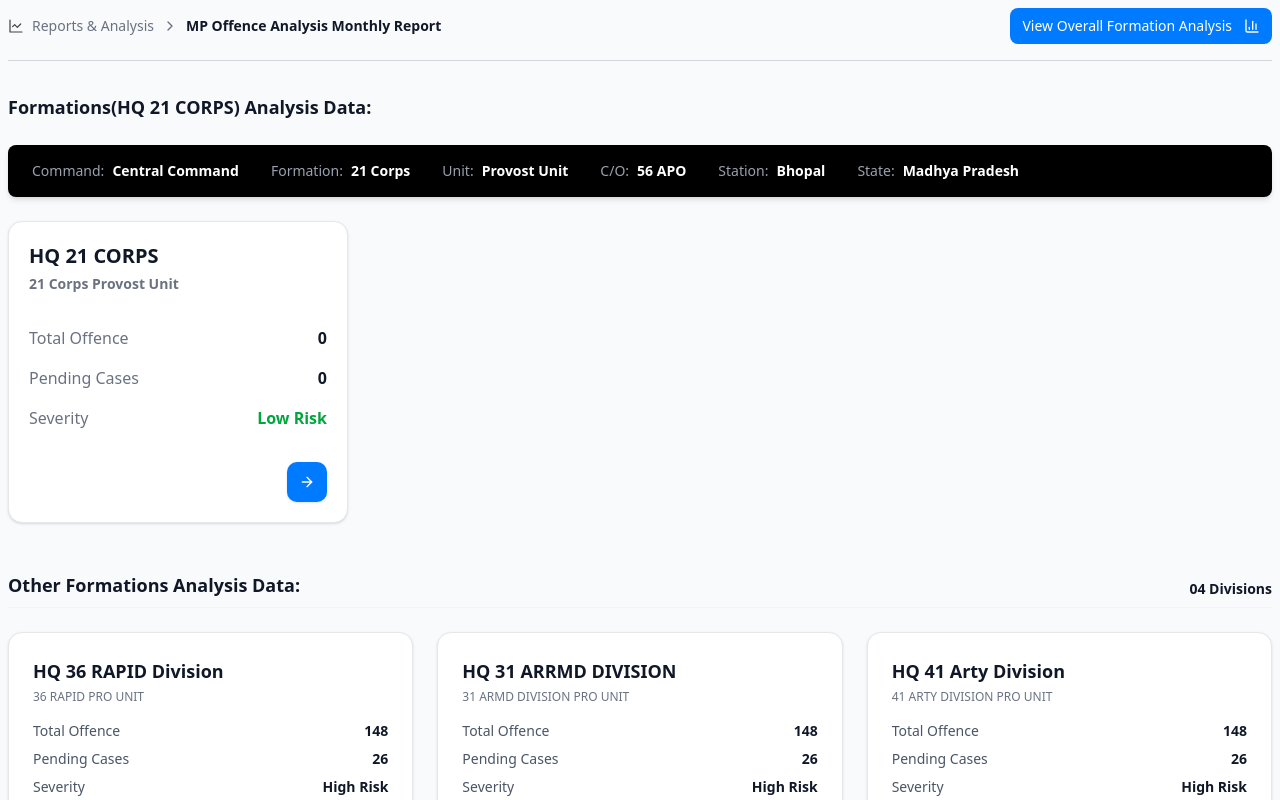
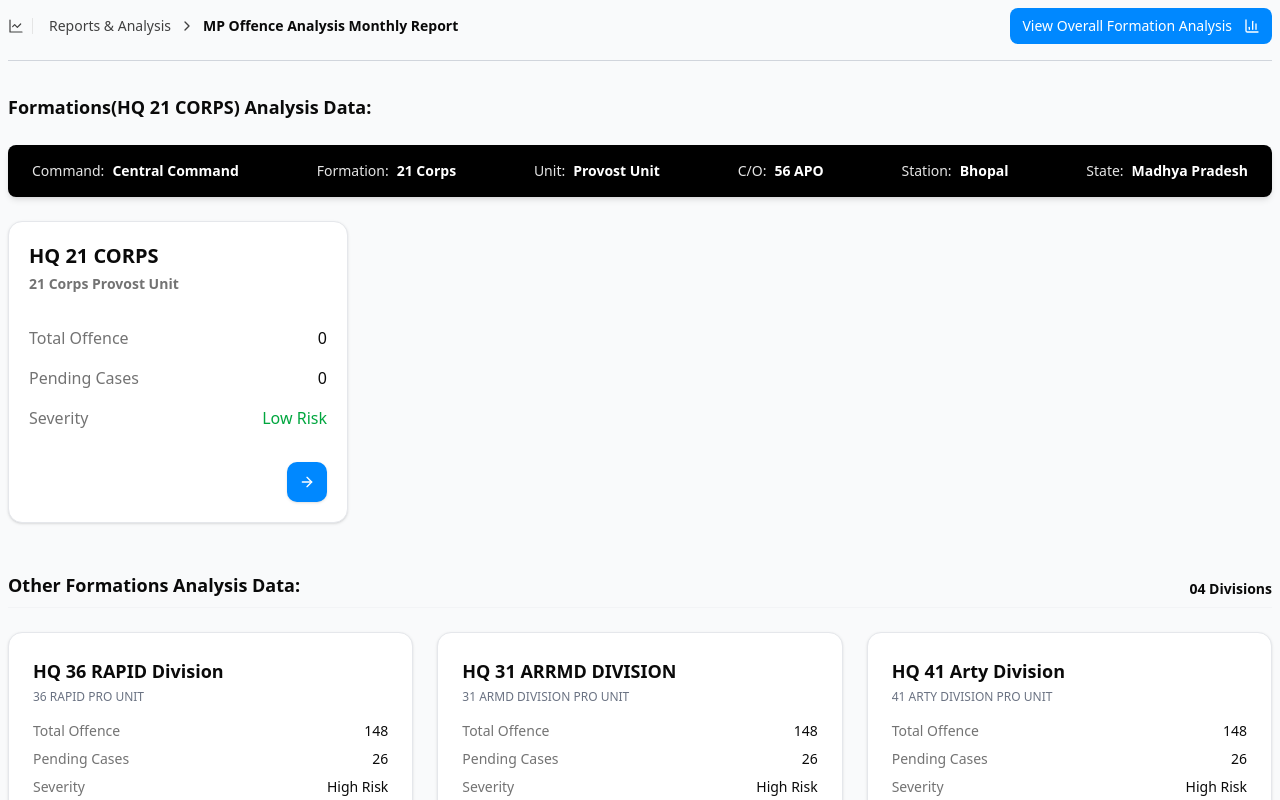
Before and after one commit to mr-Dev-Anshu/army-project, a Next.js app: page /mp-offence-analysis-monthly-report in a window 1280 px wide. Shown: the top 800 px of the page. Built offline with nearby package versions, Linux system fonts and the light colour scheme; no server answers; the database is empty.

Commit message:
some ui changes made

```diff
--- a/src/features/mpOffenceAnalysisMonthlyReport/index.tsx
+++ b/src/features/mpOffenceAnalysisMonthlyReport/index.tsx
@@ -87,19 +87,19 @@ export default function MpOffenceAnalysisMonthlyReport() {
         <div className="p-2 space-y-8 min-h-screen bg-transparent font-sans">
             {/* Header */}
             <div className="flex justify-between items-center pb-4 border-b border-gray-300">
-                <div className="flex items-center text-sm text-gray-500">
+                <div className="flex items-center text-sm text-[#404040]">
                     <svg width="16" height="16" viewBox="0 0 16 16" fill="none" xmlns="http://www.w3.org/2000/svg">
                         <path d="M2 2V14H14" stroke="#404040" strokeWidth="1.2" strokeLinecap="round" strokeLinejoin="round" />
                         <path d="M12.6641 6L9.33073 9.33333L6.66406 6.66667L4.66406 8.66667" stroke="#404040" strokeWidth="1.2" strokeLinecap="round" strokeLinejoin="round" />
                     </svg>
-
-                    <span className="hover:text-gray-700 cursor-pointer ml-2">Reports & Analysis</span>
+                    <div className="h-4 w-px bg-[#E5E5E5] mx-2"></div>
+                    <span className="hover:text-gray-700 cursor-pointer ml-2 ">Reports & Analysis</span>
                     <ChevronRight className="w-4 h-4 mx-2" />
-                    <span className="font-semibold text-gray-900">
+                    <span className="font-semibold text-[#0A0A0A]">
                         MP Offence Analysis Monthly Report
                     </span>
                 </div>
-                <Button className="bg-[#007AFF] hover:bg-blue-600 text-white gap-2 rounded-md px-4 font-medium">
+                <Button className="bg-[#0088FF] hover:bg-blue-600 text-white gap-2 rounded-md px-4 font-medium cursor-pointer">
                     View Overall Formation Analysis
                     <BarChart3 className="w-4 h-4 ml-1" />
                 </Button>
@@ -107,59 +107,59 @@ export default function MpOffenceAnalysisMonthlyReport() {
 
             {/* Main Formation Section */}
             <div className="space-y-6">
-                <h2 className="text-lg font-bold text-gray-900">
+                <h2 className="text-lg font-bold text-[#0A0A0A]">
                     Formations(HQ 21 CORPS) Analysis Data:
                 </h2>
 
                 {/* Command Info Bar */}
-                <div className="bg-black text-white py-4 px-6 rounded-md flex flex-wrap items-center gap-x-8 gap-y-2 text-sm shadow-md">
+                <div className="bg-black text-white py-4 px-6 rounded-md flex flex-wrap items-center justify-between gap-x-8 gap-y-2 text-sm shadow-md">
                     <div className="flex items-center gap-2">
-                        <span className="text-gray-400 font-light">Command:</span>
-                        <span className="font-semibold">Central Command</span>
+                        <span className="text-[#E5E5E5] font-medium">Command:</span>
+                        <span className="font-semibold text-[#FFFFFF]">Central Command</span>
                     </div>
                     <div className="flex items-center gap-2">
-                        <span className="text-gray-400 font-light">Formation:</span>
-                        <span className="font-semibold">21 Corps</span>
+                        <span className="text-[#E5E5E5] font-medium">Formation:</span>
+                        <span className="font-semibold text-[#FFFFFF]">21 Corps</span>
                     </div>
                     <div className="flex items-center gap-2">
-                        <span className="text-gray-400 font-light">Unit:</span>
-                        <span className="font-semibold">Provost Unit</span>
+                        <span className="text-[#E5E5E5] font-medium">Unit:</span>
+                        <span className="font-semibold text-[#FFFFFF]">Provost Unit</span>
                     </div>
                     <div className="flex items-center gap-2">
-                        <span className="text-gray-400 font-light">C/O:</span>
-                        <span className="font-semibold">56 APO</span>
+                        <span className="text-[#E5E5E5] font-medium">C/O:</span>
+                        <span className="font-semibold text-[#FFFFFF]">56 APO</span>
                     </div>
                     <div className="flex items-center gap-2">
-                        <span className="text-gray-400 font-light">Station:</span>
-                        <span className="font-semibold">Bhopal</span>
+                        <span className="text-[#E5E5E5] font-medium">Station:</span>
+                        <span className="font-semibold text-[#FFFFFF]">Bhopal</span>
                     </div>
                     <div className="flex items-center gap-2">
-                        <span className="text-gray-400 font-light">State:</span>
-                        <span className="font-semibold">Madhya Pradesh</span>
+                        <span className="text-[#E5E5E5] font-medium">State:</span>
+                        <span className="font-semibold text-[#FFFFFF]">Madhya Pradesh</span>
                     </div>
                 </div>
 
                 {/* Main Card */}
                 <div className="bg-white border border-gray-200 rounded-xl p-5  shadow-sm w-full max-w-[340px] hover:shadow-md transition-shadow relative overflow-hidden">
                     <div className="mb-8">
-                        <h3 className="font-bold text-xl text-gray-900">HQ 21 CORPS</h3>
-                        <p className="text-gray-500 text-sm font-bold mt-1">
+                        <h3 className="font-bold text-xl text-[#0A0A0A]">HQ 21 CORPS</h3>
+                        <p className="text-[#737373] text-sm font-bold mt-1">
                             21 Corps Provost Unit
                         </p>
                     </div>
 
-                    <div className="space-y-4 text-base text-gray-500">
+                    <div className="space-y-4 text-base text-[#737373]">
                         <div className="flex justify-between items-center">
                             <span>Total Offence</span>
-                            <span className="font-semibold text-gray-900">{totalOffences}</span>
+                            <span className="font-normal text-[#0A0A0A]">{totalOffences}</span>
                         </div>
                         <div className="flex justify-between items-center">
                             <span>Pending Cases</span>
-                            <span className="font-semibold text-gray-900">{totalPending}</span>
+                            <span className="font-normal text-[#0A0A0A]">{totalPending}</span>
                         </div>
                         <div className="flex justify-between items-center">
                             <span>Severity</span>
-                            <span className={`font-semibold ${severity === 'High Risk' ? 'text-red-600' : severity === 'Medium Risk' ? 'text-amber-600' : 'text-green-600'}`}>
+                            <span className={`font-normal ${severity === 'High Risk' ? 'text-red-600' : severity === 'Medium Risk' ? 'text-amber-600' : 'text-green-600'}`}>
                                 {severity}
                             </span>
                         </div>
@@ -168,7 +168,7 @@ export default function MpOffenceAnalysisMonthlyReport() {
                     <div className="mt-8 flex justify-end">
                         <Button
                             size="icon"
-                            className="bg-[#007AFF] hover:bg-blue-600 rounded-lg w-10 h-10 shadow-sm"
+                            className="bg-[#0088FF] hover:bg-blue-600 rounded-lg w-10 h-10 shadow-sm cursor-pointer"
                             onClick={() =>
                                 setSelectedFormation({
                                     groupKey: "HQ 21 CORPS",
@@ -184,10 +184,10 @@ export default function MpOffenceAnalysisMonthlyReport() {
             {/* Other Formations Section */}
             <div className="space-y-6 pt-4">
                 <div className="flex justify-between items-end border-b border-gray-100 pb-2">
-                    <h2 className="text-lg font-bold text-gray-900">
+                    <h2 className="text-lg font-bold text-[#0A0A0A]">
                         Other Formations Analysis Data:
                     </h2>
-                    <span className="text-sm font-bold text-gray-900">04 Divisions</span>
+                    <span className="text-sm font-bold text-[#0A0A0A]">04 Divisions</span>
                 </div>
 
                 <div className="grid grid-cols-1 md:grid-cols-2 lg:grid-cols-3 gap-6">
@@ -226,24 +226,24 @@ function FormationCard({
     return (
         <div className="bg-white border border-gray-200 rounded-xl p-6 shadow-sm hover:shadow-md transition-shadow flex flex-col justify-between">
             <div className="mb-4">
-                <h3 className="font-bold text-lg text-gray-900 break-words">{title}</h3>
+                <h3 className="font-bold text-lg text-[#0A0A0A] break-words">{title}</h3>
                 <p className="text-gray-500 text-xs font-medium uppercase mt-1">
                     {subtitle}
                 </p>
             </div>
 
-            <div className="space-y-2 text-sm text-gray-600">
+            <div className="space-y-2 text-sm text-[#737373]">
                 <div className="flex justify-between items-center">
                     <span>Total Offence</span>
-                    <span className="font-bold text-gray-900">{totalOffence}</span>
+                    <span className="font-normal text-[#0A0A0A]">{totalOffence}</span>
                 </div>
                 <div className="flex justify-between items-center">
                     <span>Pending Cases</span>
-                    <span className="font-bold text-gray-900">{pendingCases}</span>
+                    <span className="font-normal text-[#0A0A0A]">{pendingCases}</span>
                 </div>
                 <div className="flex justify-between items-center">
                     <span>Severity</span>
-                    <span className="font-bold text-gray-900">{severity}</span>
+                    <span className="font-normal text-[#0A0A0A]">{severity}</span>
                 </div>
             </div>
 
@@ -251,8 +251,8 @@ function FormationCard({
                 <Button
                     size="icon"
                     variant="secondary"
-                    className="bg-black hover:bg-gray-800 text-white rounded-lg w-10 h-10"
-                    onClick={onClick}
+                    className="bg-black hover:bg-gray-800 text-white rounded-lg w-10 h-10 cursor-pointer"
+                // onClick={onClick}
                 >
                     <ArrowRight className="w-5 h-5" />
                 </Button>
```
Also changed, not shown: src/features/mpOffenceAnalysisMonthlyReport/components/FormationAnalysisTable.tsx (+20 -17 lines).
